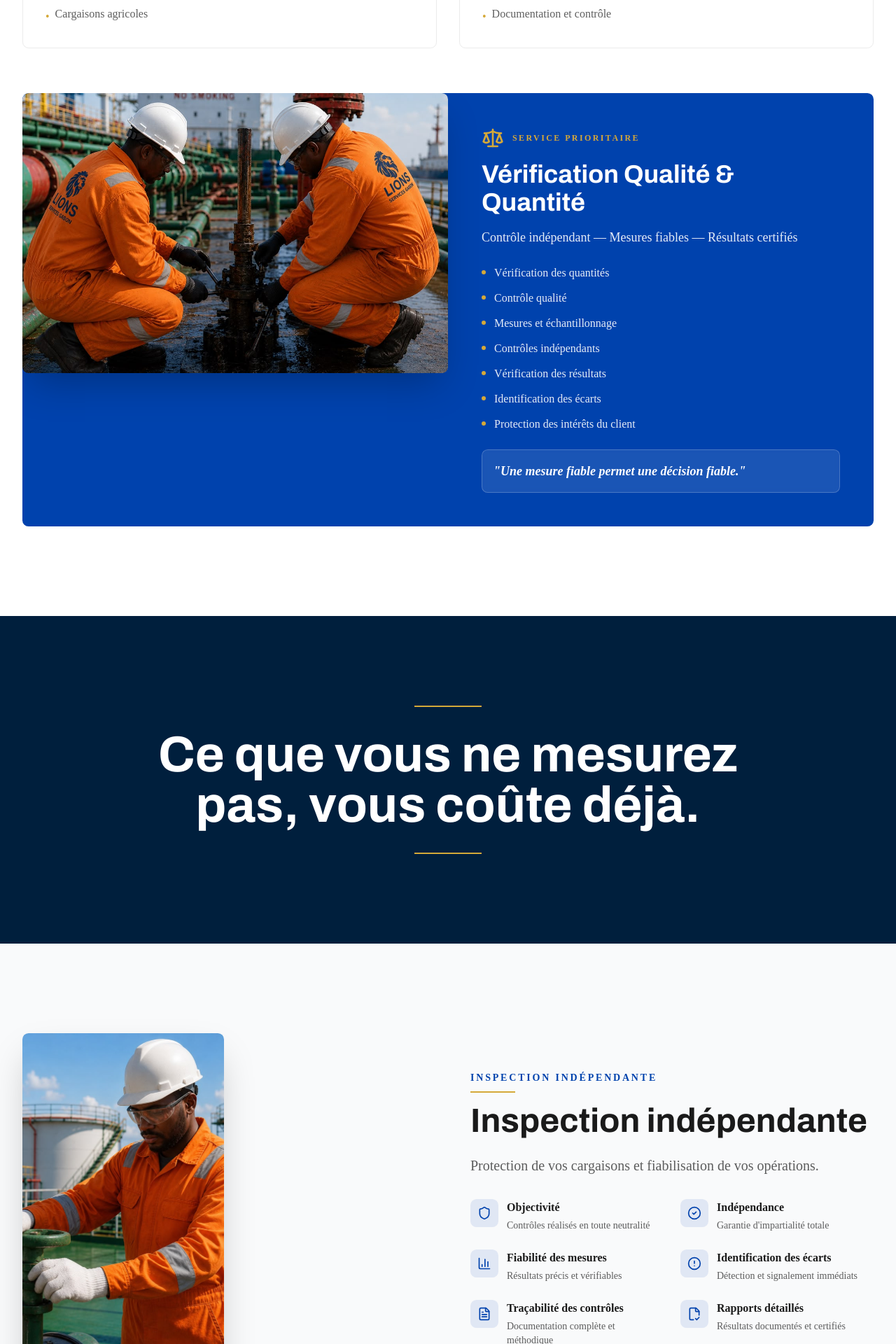
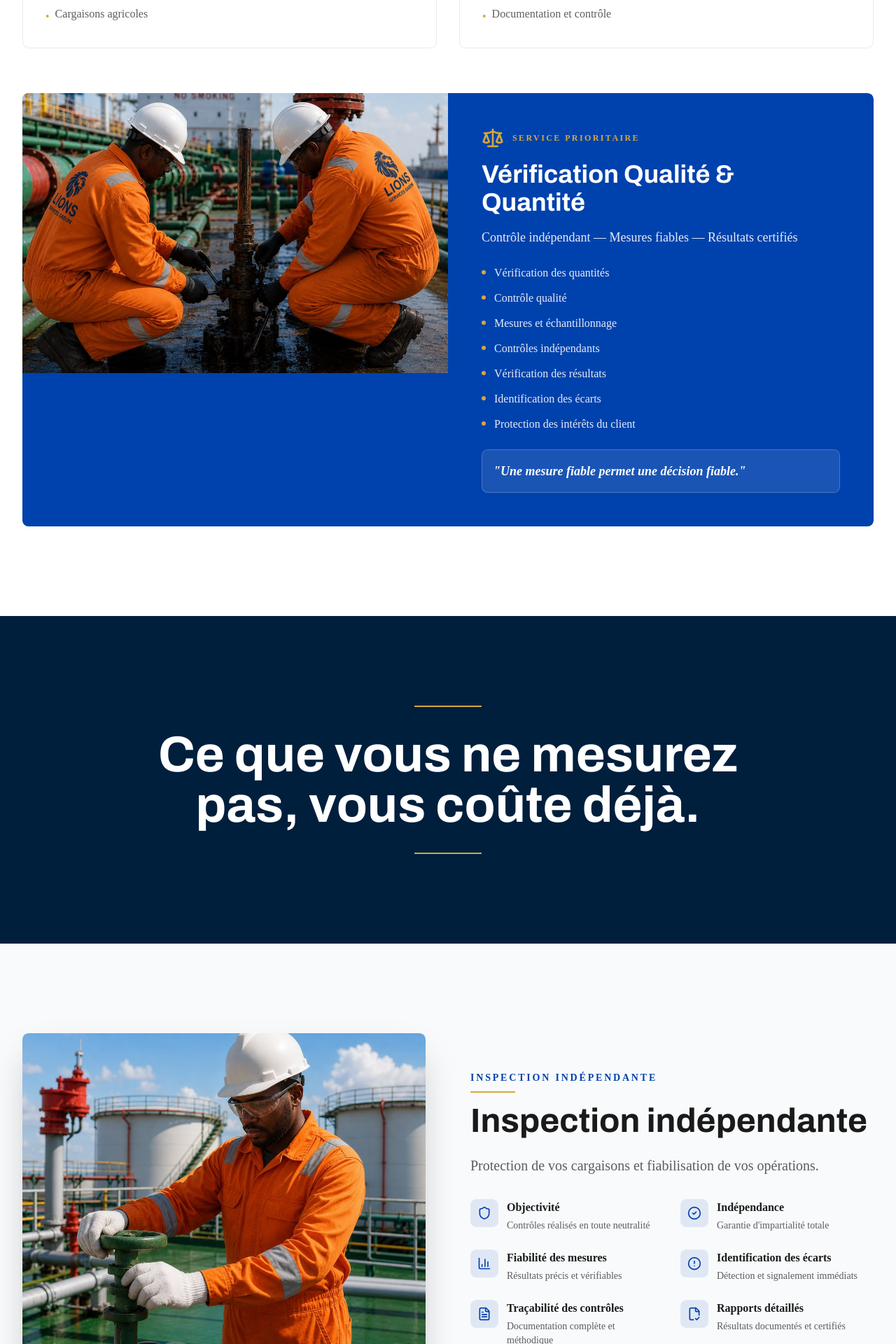
Before and after one commit to brice214/sg-d46cde1b-9e6b-4477-b79a-cff40451ec81-1787240073, a Next.js app: page / in a window 1280 px wide. Shown: the part 2260-4180 px from the top of the page at 70% size. Built offline with nearby package versions, Linux system fonts and the light colour scheme.

Commit message:
fix(ui): remove redundant image container widths

```diff
--- a/src/components/IndependentInspection.tsx
+++ b/src/components/IndependentInspection.tsx
@@ -39,14 +39,12 @@ export function IndependentInspection() {
     <section className="section-padding bg-muted">
       <div className="container">
         <div className="grid lg:grid-cols-2 gap-12 lg:gap-16 items-center">
-          <div className="lg:w-1/2">
           <div className="relative h-[500px] rounded-lg overflow-hidden shadow-2xl">
             <img
               src="/images/valve-operation.jpg"
               alt="Inspection indépendante d'équipements industriels - Vérification et certification Lions Services Gabon"
               className="w-full h-full object-cover"
             />
-            </div>
           </div>
 
           <div className="order-1 lg:order-2">
--- a/src/components/Services.tsx
+++ b/src/components/Services.tsx
@@ -86,14 +86,12 @@ export function Services() {
 
         <div className="bg-primary rounded-lg overflow-hidden">
           <div className="grid lg:grid-cols-2 gap-0">
-            <div className="relative">
-              <div className="relative h-[400px] rounded-lg overflow-hidden shadow-2xl">
-                <img
-                  src="/images/bunkering.jpg"
-                  alt="Opérations de bunkering maritime - Contrôle qualité et quantité de carburant Lions Services Gabon"
-                  className="w-full h-full object-cover"
-                />
-              </div>
+            <div className="relative h-[400px]">
+              <img
+                src="/images/bunkering.jpg"
+                alt="Opérations de bunkering maritime - Contrôle qualité et quantité de carburant Lions Services Gabon"
+                className="w-full h-full object-cover"
+              />
             </div>
             <div className="p-8 md:p-12 flex flex-col justify-center">
               <div className="flex items-center gap-3 mb-4">
--- a/src/components/Training.tsx
+++ b/src/components/Training.tsx
@@ -90,7 +90,6 @@ export function Training() {
             </Button>
           </div>
 
-          <div className="lg:w-1/2">
           <div className="relative h-[500px] rounded-lg overflow-hidden shadow-2xl">
             <img
               src="/images/training.jpg"
@@ -100,7 +99,6 @@ export function Training() {
           </div>
         </div>
       </div>
-      </div>
     </section>
   );
 }
```
Also changed, not shown: 1 other file (tests, documents, lock files or other folders). Lines whose indentation alone changed are shown as unchanged.
